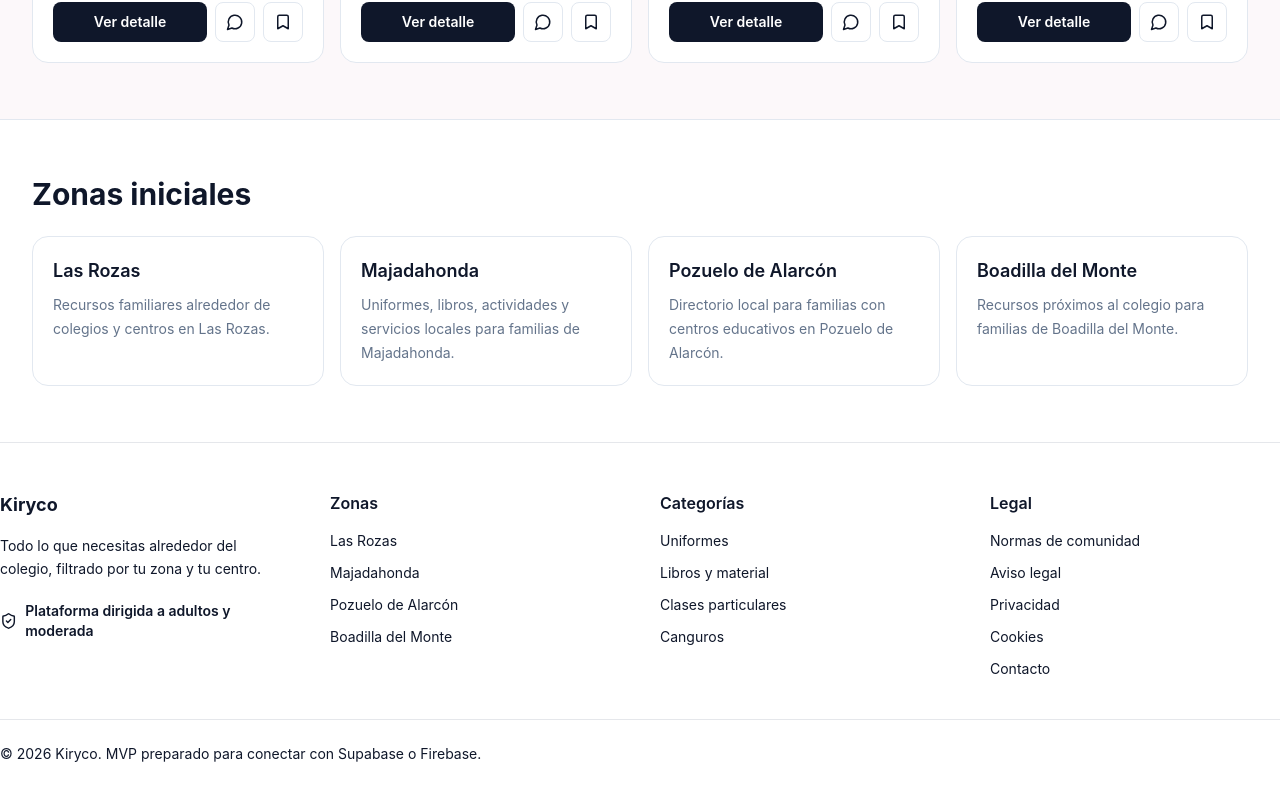
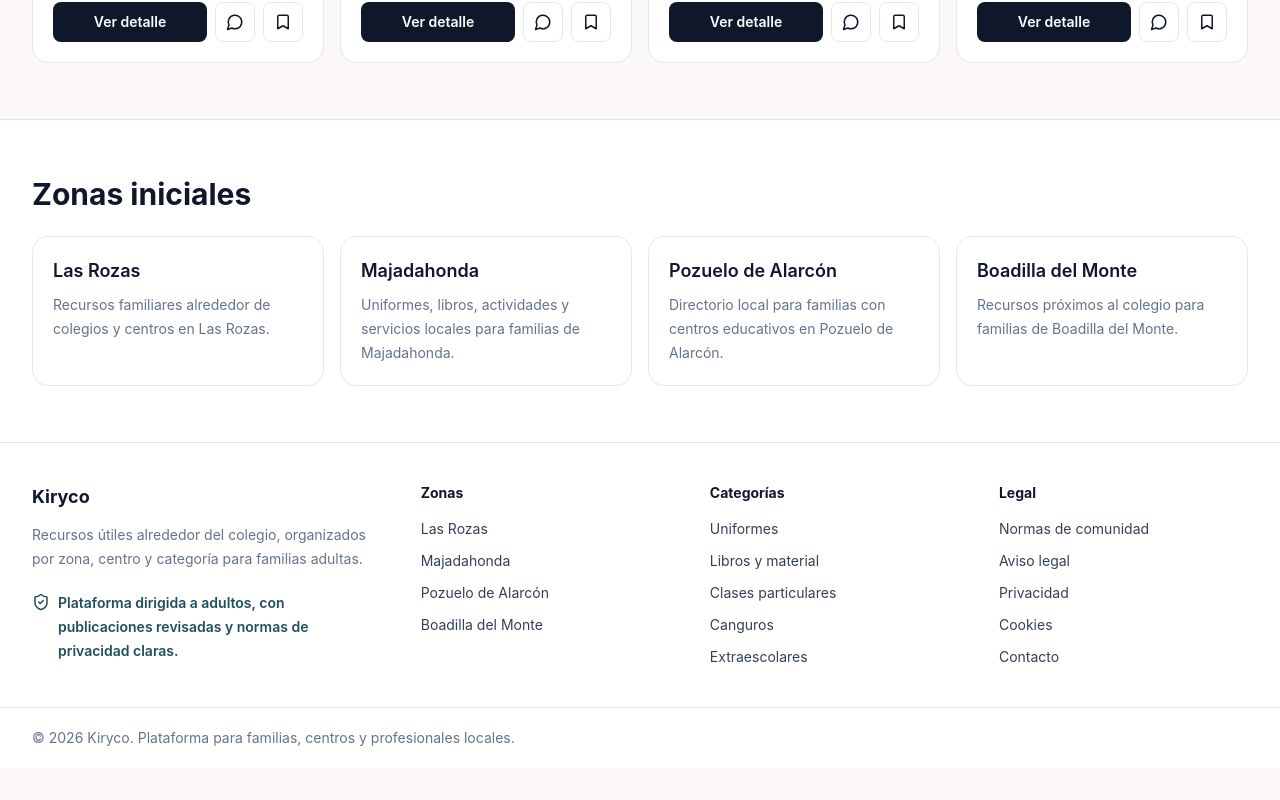
Before and after one commit to rdrgzjavier/kiryco, a Next.js app: page / in a window 1280 px wide. Shown: the part 2058-2858 px from the top of the page. After the commit the page ends 2826 px from the top, so only its background shows below. Built offline with nearby package versions, Linux system fonts and the light colour scheme.

Commit message:
Rewrite footer copy and spacing

```diff
--- a/src/components/Footer.tsx
+++ b/src/components/Footer.tsx
@@ -1,56 +1,65 @@
 import Link from "next/link";
 import { ShieldCheck } from "lucide-react";
 
+const zones = [
+  ["Las Rozas", "/zona/las-rozas"],
+  ["Majadahonda", "/zona/majadahonda"],
+  ["Pozuelo de Alarcón", "/zona/pozuelo"],
+  ["Boadilla del Monte", "/zona/boadilla"]
+];
+
+const categories = [
+  ["Uniformes", "/categoria/uniformes"],
+  ["Libros y material", "/categoria/libros-material"],
+  ["Clases particulares", "/categoria/clases-particulares"],
+  ["Canguros", "/categoria/canguros"],
+  ["Extraescolares", "/categoria/extraescolares"]
+];
+
+const legal = [
+  ["Normas de comunidad", "/normas-comunidad"],
+  ["Aviso legal", "/aviso-legal"],
+  ["Privacidad", "/privacidad"],
+  ["Cookies", "/cookies"],
+  ["Contacto", "/contacto"]
+];
+
 export default function Footer() {
   return (
-    <footer className="mt-auto border-t border-warm-200 bg-white py-12">
-      <div className="page-container">
-        <div className="grid grid-cols-1 gap-10 md:grid-cols-4">
-          <div>
-            <Link href="/" className="mb-4 inline-flex text-lg font-bold text-warm-900">
-              Kiryco
-            </Link>
-            <p className="mb-5 text-sm leading-relaxed text-warm-600">
-              Todo lo que necesitas alrededor del colegio, filtrado por tu zona y tu centro.
-            </p>
-            <div className="flex items-center gap-2 text-sm font-semibold text-brand-700">
-              <ShieldCheck size={18} />
-              Plataforma dirigida a adultos y moderada
-            </div>
-          </div>
-          <div>
-            <h4 className="mb-4 font-semibold text-warm-900">Zonas</h4>
-            <ul className="space-y-3 text-sm text-warm-600">
-              <li><Link href="/zona/las-rozas" className="hover:text-brand-700">Las Rozas</Link></li>
-              <li><Link href="/zona/majadahonda" className="hover:text-brand-700">Majadahonda</Link></li>
-              <li><Link href="/zona/pozuelo" className="hover:text-brand-700">Pozuelo de Alarcón</Link></li>
-              <li><Link href="/zona/boadilla" className="hover:text-brand-700">Boadilla del Monte</Link></li>
-            </ul>
-          </div>
-          <div>
-            <h4 className="mb-4 font-semibold text-warm-900">Categorías</h4>
-            <ul className="space-y-3 text-sm text-warm-600">
-              <li><Link href="/categoria/uniformes" className="hover:text-brand-700">Uniformes</Link></li>
-              <li><Link href="/categoria/libros-material" className="hover:text-brand-700">Libros y material</Link></li>
-              <li><Link href="/categoria/clases-particulares" className="hover:text-brand-700">Clases particulares</Link></li>
-              <li><Link href="/categoria/canguros" className="hover:text-brand-700">Canguros</Link></li>
-            </ul>
-          </div>
-          <div>
-            <h4 className="mb-4 font-semibold text-warm-900">Legal</h4>
-            <ul className="space-y-3 text-sm text-warm-600">
-              <li><Link href="/normas-comunidad" className="hover:text-brand-700">Normas de comunidad</Link></li>
-              <li><Link href="/aviso-legal" className="hover:text-brand-700">Aviso legal</Link></li>
-              <li><Link href="/privacidad" className="hover:text-brand-700">Privacidad</Link></li>
-              <li><Link href="/cookies" className="hover:text-brand-700">Cookies</Link></li>
-              <li><Link href="/contacto" className="hover:text-brand-700">Contacto</Link></li>
-            </ul>
+    <footer className="border-t border-line bg-panel">
+      <div className="page grid gap-10 py-10 md:grid-cols-[1.4fr_1fr_1fr_1fr]">
+        <div>
+          <p className="text-lg font-bold text-ink">Kiryco</p>
+          <p className="mt-3 max-w-md text-sm leading-6 text-muted">
+            Recursos útiles alrededor del colegio, organizados por zona, centro y categoría para familias adultas.
+          </p>
+          <div className="mt-5 flex items-start gap-2 text-sm font-semibold leading-6 text-petrol">
+            <ShieldCheck size={18} className="mt-0.5 shrink-0" aria-hidden />
+            <span>Plataforma dirigida a adultos, con publicaciones revisadas y normas de privacidad claras.</span>
           </div>
         </div>
-        <div className="mt-10 border-t border-warm-200 pt-6 text-sm text-warm-500">
-          © {new Date().getFullYear()} Kiryco. MVP preparado para conectar con Supabase o Firebase.
-        </div>
+        <FooterLinks title="Zonas" links={zones} />
+        <FooterLinks title="Categorías" links={categories} />
+        <FooterLinks title="Legal" links={legal} />
+      </div>
+      <div className="border-t border-line">
+        <div className="page py-5 text-sm text-muted">© {new Date().getFullYear()} Kiryco. Plataforma para familias, centros y profesionales locales.</div>
       </div>
     </footer>
   );
 }
+
+function FooterLinks({ title, links }: { title: string; links: string[][] }) {
+  return (
+    <div>
+      <h2 className="text-sm font-bold text-ink">{title}</h2>
+      <ul className="mt-4 grid gap-3 text-sm text-slatecopy">
+        {links.map(([label, href]) => (
+          <li key={href}>
+            <Link href={href} className="hover:text-ink">{label}</Link>
+          </li>
+        ))}
+      </ul>
+    </div>
+  );
+}
```
